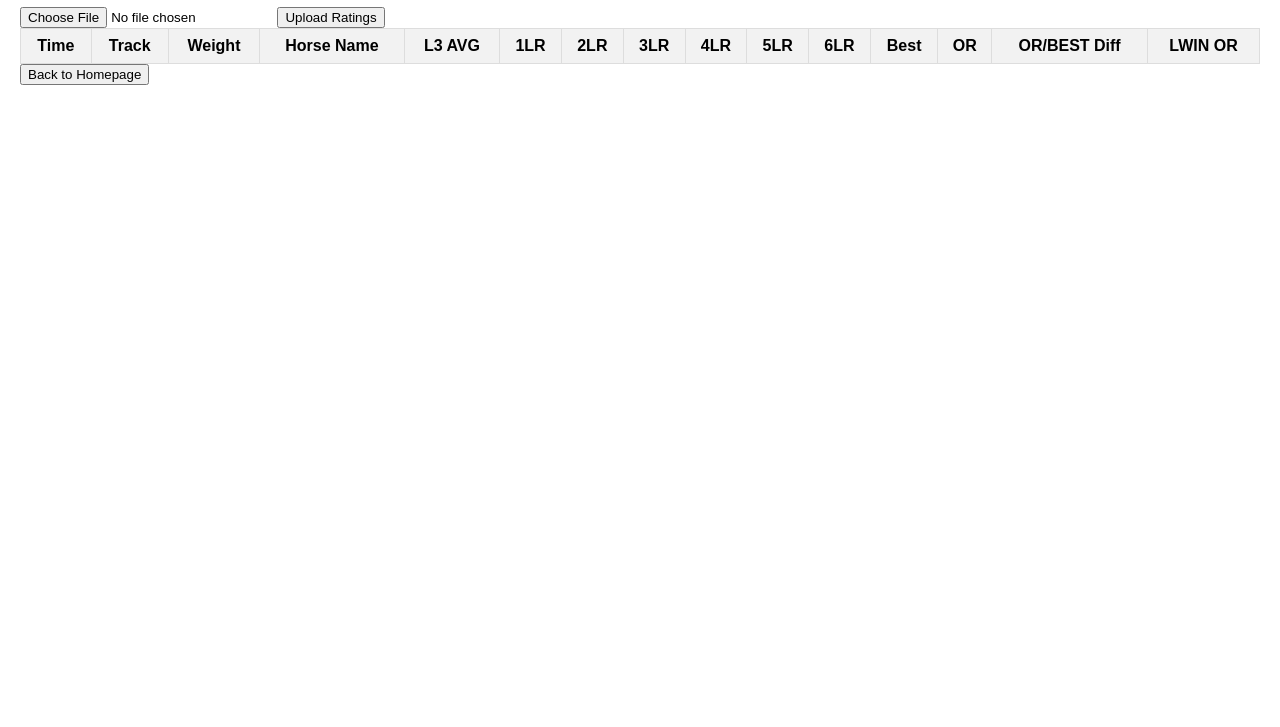
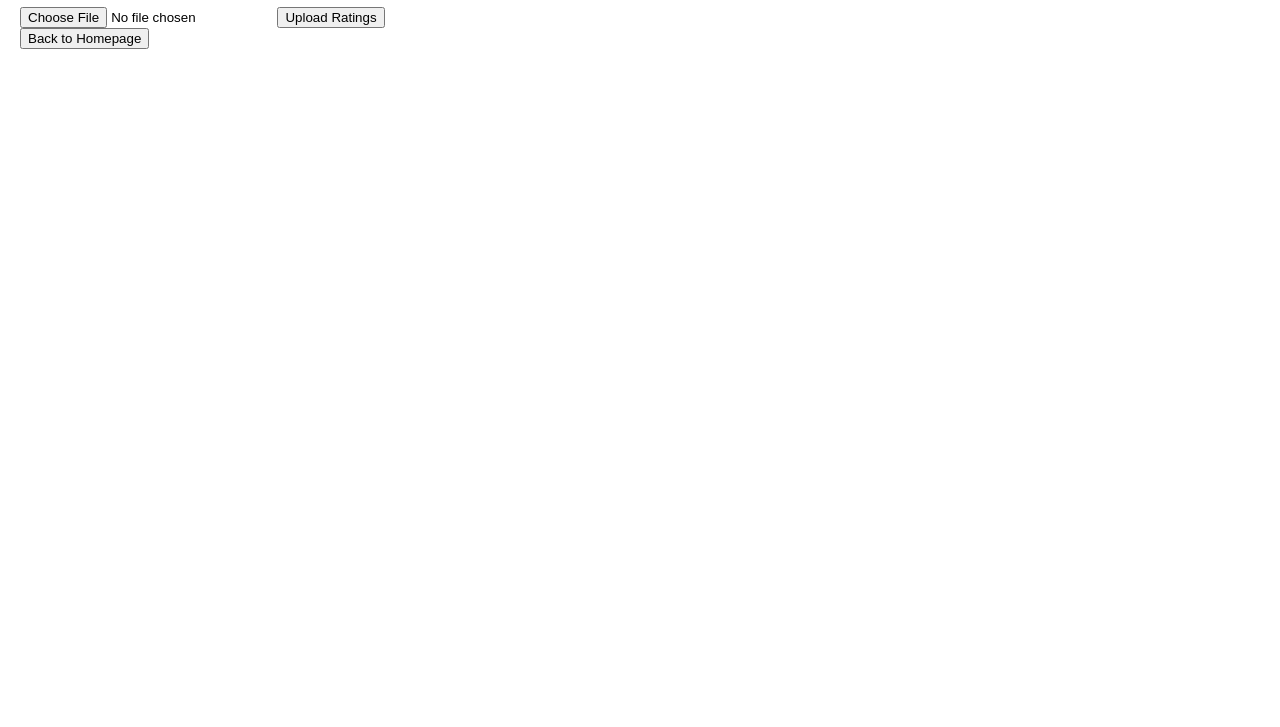
Before and after one commit to davidcherry23/SRWebsite, a plain HTML site: page index.html in a window 1280 px wide. Shown: the part 73-800 px from the top of the page. Drawn offline with Linux system fonts and the light colour scheme.

Commit message:
Update index.html

```diff
--- a/index.html
+++ b/index.html
@@ -18,30 +18,6 @@
             <button type="submit">Upload Ratings</button>
         </form>
         <div id="raceList"></div>
-        <table id="ratingsTable">
-            <thead>
-                <tr>
-                    <th>Time</th>
-                    <th>Track</th>
-                    <th>Weight</th>
-                    <th>Horse Name</th>
-                    <th>L3 AVG</th>
-                    <th>1LR</th>
-                    <th>2LR</th>
-                    <th>3LR</th>
-                    <th>4LR</th>
-                    <th>5LR</th>
-                    <th>6LR</th>
-                    <th>Best</th>
-                    <th>OR</th>
-                    <th>OR/BEST Diff</th>
-                    <th>LWIN OR</th>
-                </tr>
-            </thead>
-            <tbody id="ratingsBody">
-                <!-- Ratings will be inserted here -->
-            </tbody>
-        </table>
         <button onclick="window.history.back()">Back to Homepage</button>
     </main>
     <script src="script.js"></script> <!-- This should be at the bottom -->
```
